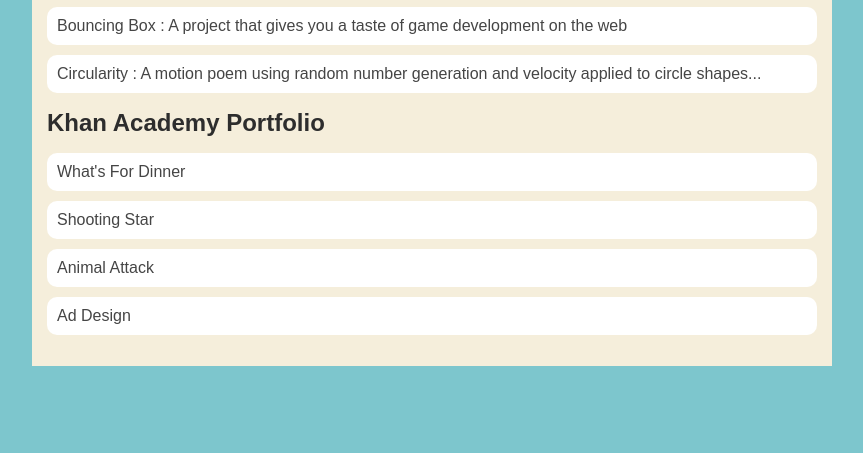
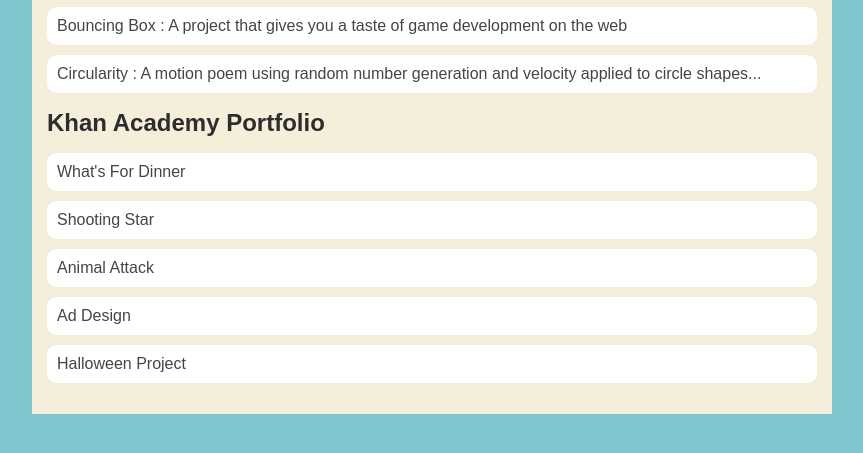
Before and after one commit to DouglasFreeman22/DouglasFreeman22.github.io, a plain HTML site: page portfolio.html in a window 1280 px wide. Shown: the part 217-670 px from the top of the page, without its empty margins (208-1071 px from the left). Drawn offline with Linux system fonts and the light colour scheme.

Commit message:
Halloween Project

```diff
--- a/portfolio.html
+++ b/portfolio.html
@@ -29,7 +29,8 @@
             <li><a href="https://www.khanacademy.org/computer-programming/spin-off-of-project-shooting-star/6236276724776960?authuser=0">Shooting Star</a></li>
             <li><a href="https://www.khanacademy.org/computer-programming/spin-off-of-animal-attach-ex/6130782046699520?authuser=0">Animal Attack</a></li>
             <li><a href="https://www.khanacademy.org/computer-programming/spin-off-of-project-ad-design/5628266613751808">Ad Design</a></li>
-        </ul>
+            <li><a href="https://www.khanacademy.org/computer-programming/spin-off-of-project-magic-8-ball/4877151135776768">Halloween Project</a></li>
+          </ul>
       </div>
       </main>
     </div>
```
